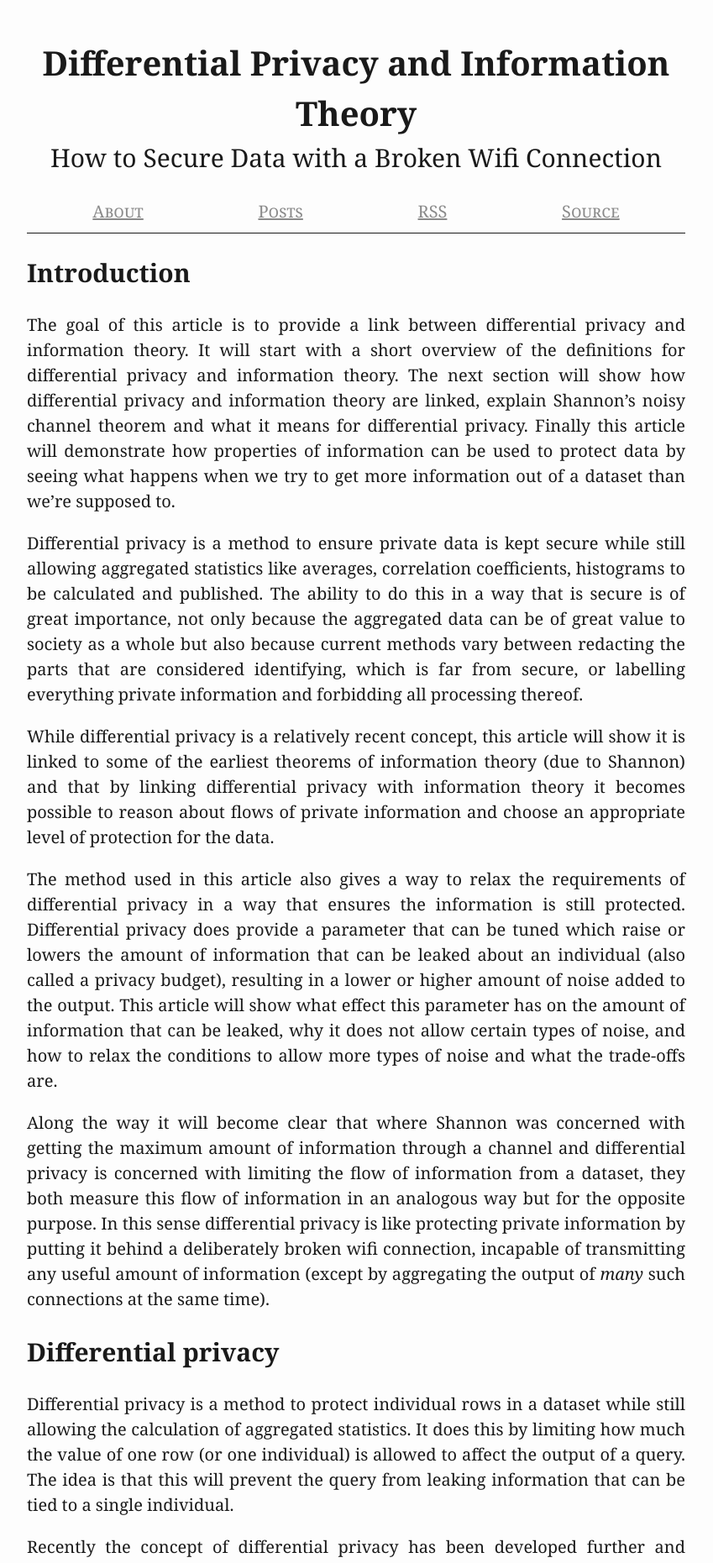
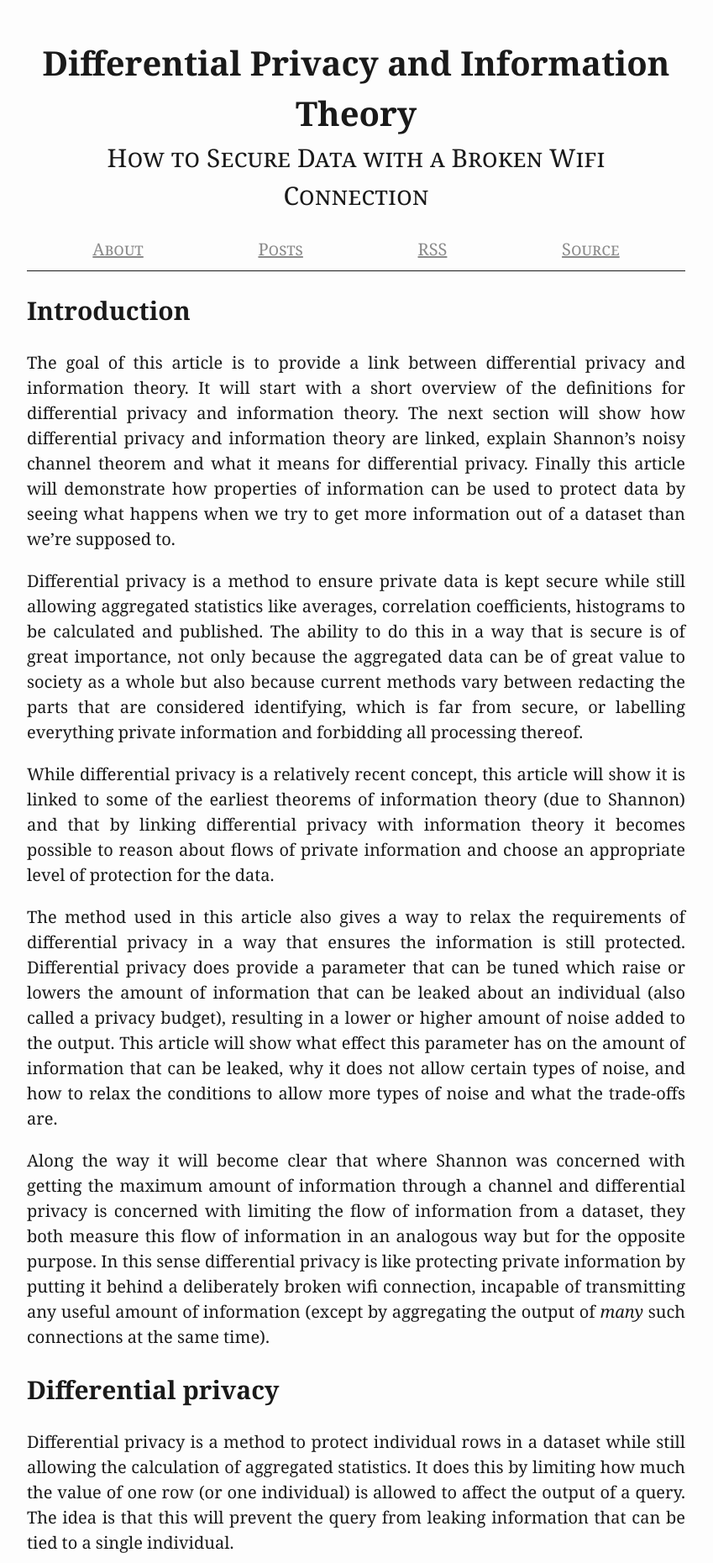
Before and after one commit to Shiandow/shiandow.github.io, a Jekyll site: the page built from _posts/2022-01-15-differential-privacy.html, in a window 1280 px wide. Shown: the top 1861 px of the page at 84% size, without its empty margins (216-1065 px from the left). Built offline with Jekyll 4.4.1, drawn with Linux system fonts in a browser that asks for light colours.

Commit message:
Styling fix

```diff
--- a/assets/styles/default.css
+++ b/assets/styles/default.css
@@ -51,7 +51,7 @@ h4 {
 
 h1 .subtitle {
     font-weight: normal;
-    font-style: small-caps;
+    font-variant: small-caps;
     font-size: 1.5rem;
 }
 h2 .subtitle {
@@ -99,13 +99,6 @@ header {
 }
 @media(max-width: 1199px) {
     aside {
-        float: right;
-        clear: right;
-        width: 100%;
-    }
-    aside.left {
-        float: left;
-        clear: left;
         width: 100%;
     }
 }
```
